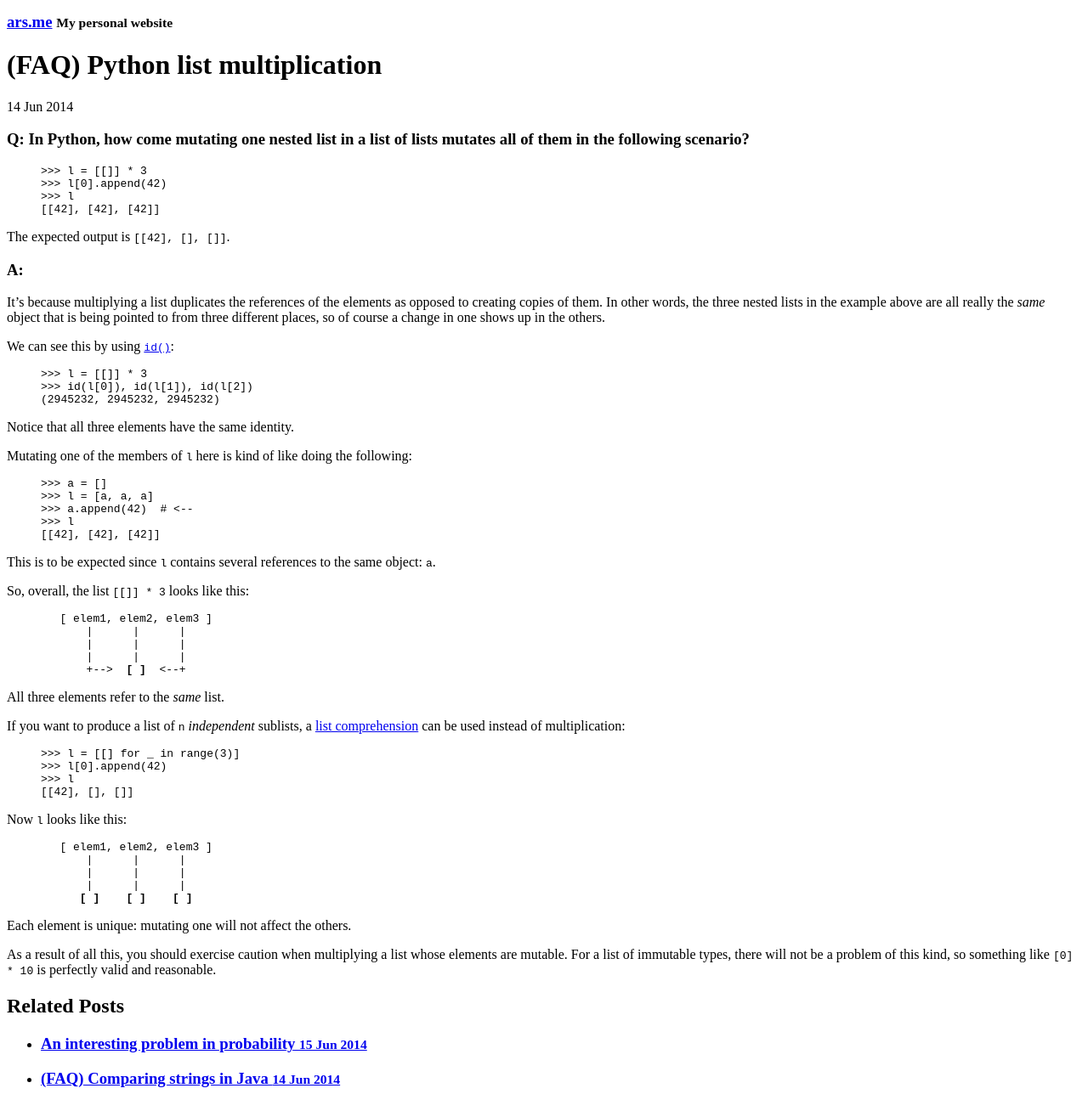
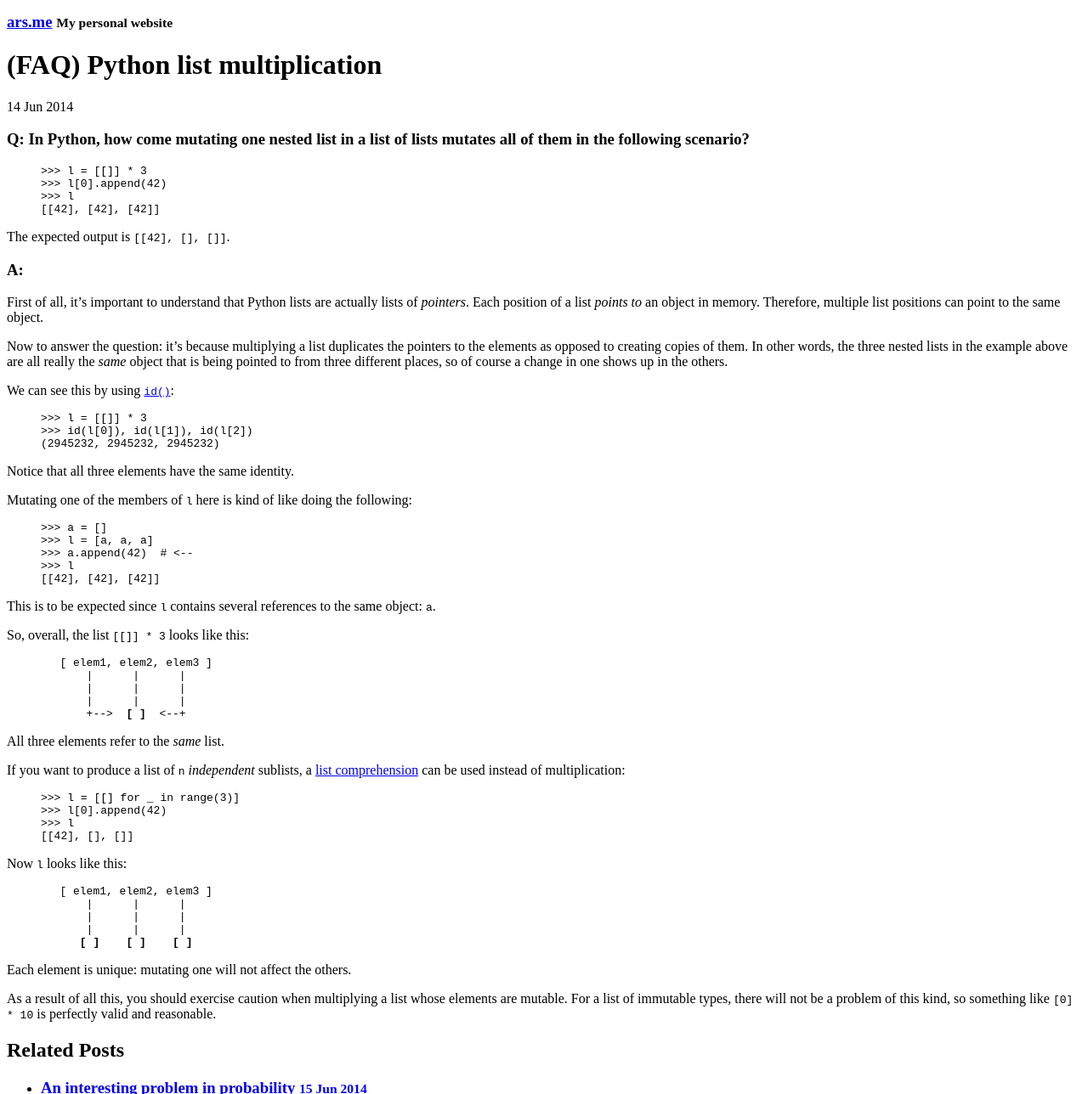
Before and after one commit to arshajii/arshajii.github.io, a Jekyll site: the page built from _posts/2014-06-14-py-listmul.md, in a window 1280 px wide and 1400 px high, cut to the strip 112-1400 px from the top of the window. Shown: the whole strip at 85% size. Built offline with Jekyll 4.4.1, drawn with Linux system fonts in a browser that asks for light colours.

Commit message:
update py-listmul post

```diff
--- a/_posts/2014-06-14-py-listmul.md
+++ b/_posts/2014-06-14-py-listmul.md
@@ -21,11 +21,13 @@
 
 ### A:
 
-It's because multiplying a list duplicates the references of the elements as opposed to creating copies of them. In other words, the three nested lists in the example above are all really the *same* object that is being pointed to from three different places, so of course a change in one shows up in the others.
+First of all, it's important to understand that Python lists are actually lists of *pointers*. Each position of a list *points to* an object in memory. Therefore, multiple list positions can point to the same object.
+
+Now to answer the question: it's because multiplying a list duplicates the pointers to the elements as opposed to creating copies of them. In other words, the three nested lists in the example above are all really the *same* object that is being pointed to from three different places, so of course a change in one shows up in the others.
 
 We can see this by using [`id()`](http://docs.python.org/3/library/functions.html#id):
 
-{% highlight python %}
+{% highlight pycon %}
 >>> l = [[]] * 3
 >>> id(l[0]), id(l[1]), id(l[2])
 (2945232, 2945232, 2945232)
@@ -35,7 +37,7 @@ Notice that all three elements have the same identity.
 
 Mutating one of the members of `l` here is kind of like doing the following:
 
-{% highlight python %}
+{% highlight pycon %}
 >>> a = []
 >>> l = [a, a, a]
 >>> a.append(42)  # <--
@@ -59,7 +61,7 @@ All three elements refer to the *same* list.
 
 If you want to produce a list of `n` *independent* sublists, a [list comprehension](http://docs.python.org/3.3/tutorial/datastructures.html#list-comprehensions) can be used instead of multiplication:
 
-{% highlight python %}
+{% highlight pycon %}
 >>> l = [[] for _ in range(3)]
 >>> l[0].append(42)
 >>> l
```
